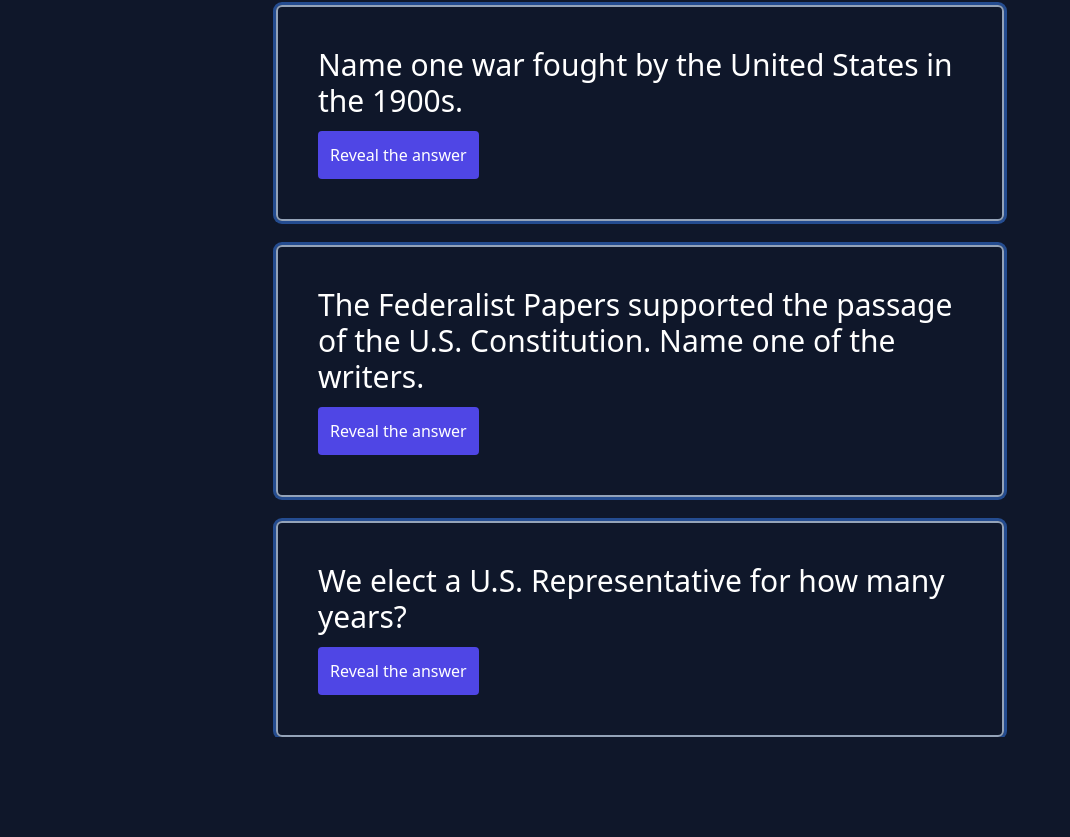
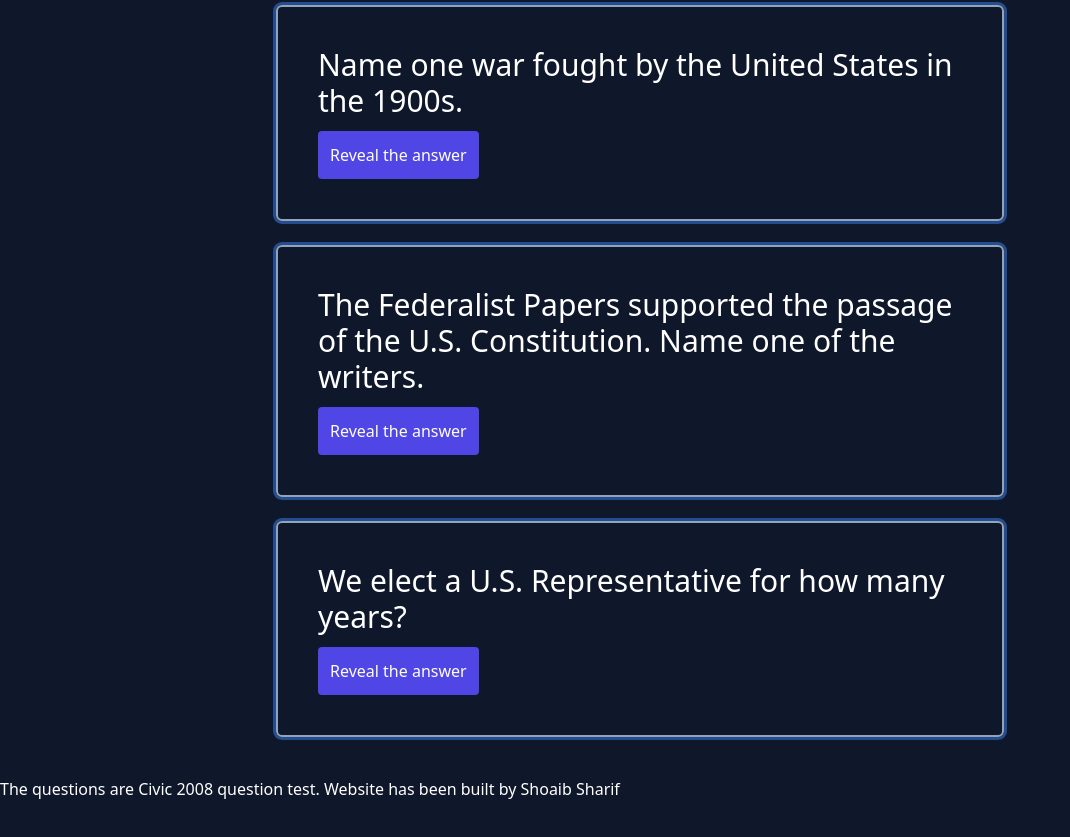
Before and after one commit to shoaibsharif/civictest, a Next.js app: page / in a window 1280 px wide. Shown: the part 1715-2552 px from the top of the page, without its empty margins (0-1070 px from the left). Before the commit the page ends 2452 px from the top, so only its background shows below. Built offline with nearby package versions, Linux system fonts and the light colour scheme; a web font is replaced by a local one.

Commit message:
added footer

```diff
--- a/pages/index.jsx
+++ b/pages/index.jsx
@@ -106,7 +106,7 @@ export default function Home() {
       <header className="max-w-3xl mx-auto mt-9">
         <h1 className="text-5xl text-center">Civic test 2021 (California)</h1>
       </header>
-      <main className="max-w-3xl px-5 mx-auto mt-10">
+      <main className="max-w-3xl px-5 mx-auto my-10">
         <div className="w-72 ml-auto">
           <Listbox value={selected} onChange={changeQuestion}>
             <div className="relative mt-1">
@@ -201,6 +201,10 @@ export default function Home() {
           ))}
         </ul>
       </main>
+      <footer className="my-10">
+        The questions are Civic 2008 question test. Website has been built by
+        Shoaib Sharif
+      </footer>
     </>
   );
 }
```
